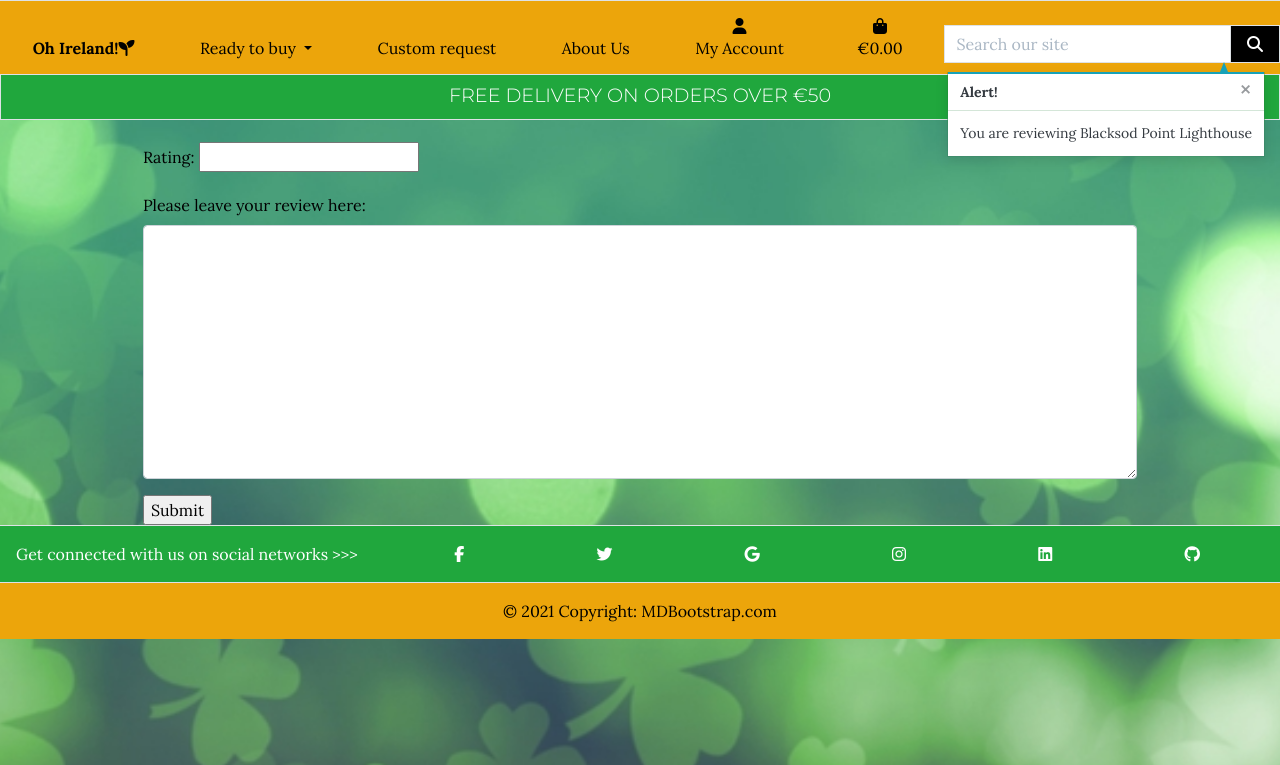
After one commit to olga-od-ua/hello_ireland, a Django app: page /products/1/add_review/ in a window 1280 px wide. The commit adds this page. Shown: the top 765 px of the page. Run offline with Django 3.2, Linux system fonts and the light colour scheme; data comes from the database, SQL or seed files in the repository; some libraries are stand-ins or nearby versions.

Commit message:
Add product review functionality using a form

```diff
--- a/hello_ireland/settings.py
+++ b/hello_ireland/settings.py
@@ -26,8 +26,8 @@ BASE_DIR = Path(__file__).resolve().parent.parent
 SECRET_KEY = os.environ.get('SECRET_KEY', '')
 
 # SECURITY WARNING: don't run with debug turned on in production!
-DEBUG = 'DEVELOPMENT' in os.environ
-# DEBUG = True
+# DEBUG = 'DEVELOPMENT' in os.environ
+DEBUG = True
 
 ALLOWED_HOSTS = ['oh-hello-ireland.herokuapp.com', 'localhost']
 
--- a/products/forms.py
+++ b/products/forms.py
@@ -1,5 +1,5 @@
 from django import forms
-from .models import Product, Category
+from .models import Product, Category, ProductReview
 from .widgets import CustomClearableFileInput
 
 
@@ -19,3 +19,17 @@ class ProductForm(forms.ModelForm):
         self.fields['category'].choices = friendly_names
         for field_name, field in self.fields.items():
             field.widget.attrs['class'] = 'border-black rounded-0'
+
+
+class ProductReviewForm(forms.ModelForm):
+
+    class Meta:
+        model = ProductReview
+
+        fields = ('rating', 'review_message',)
+        widgets = {
+            'review_message': forms.Textarea(attrs={'class': 'form-control'}),
+        }
+        labels = {
+            'review_message': 'Please leave your review here:',
+        }
--- a/products/models.py
+++ b/products/models.py
@@ -20,7 +20,7 @@ class Category(models.Model):
 class Product(models.Model):
     category = models.ForeignKey('Category', null=True, blank=True, on_delete=models.SET_NULL)
     sku = models.CharField(max_length=254, null=True, blank=True)
-    name = models.CharField(max_length=254)
+    name = models.CharField(max_length=254, null=False, blank=False)
     location = models.CharField(max_length=254)
     description = models.TextField()
     has_frame_sizes = models.BooleanField(default=False, null=True, blank=True)
@@ -43,7 +43,10 @@ class Product(models.Model):
 
 class ProductReview(models.Model):
     product = models.ForeignKey(Product, related_name='reviews', on_delete=models.CASCADE)
-    user = models.ForeignKey(User, related_name='reviews', on_delete=models.CASCADE)
-    rating = models.IntegerField()
-    review_text = models.TextField(blank=True, null=True)
+    user_name = models.ForeignKey(User, related_name='reviews', on_delete=models.CASCADE)
+    rating = models.DecimalField(max_digits=6, decimal_places=2, null=True, blank=True)
+    review_message = models.TextField(blank=True, null=True)
     date_added = models.DateTimeField(auto_now_add=True)
+
+    def __str__(self):
+        return '%s - %s' % (self.product.name, self.user_name)
--- /dev/null
+++ b/products/templates/products/add_review.html
@@ -0,0 +1,17 @@
+{% extends 'base.html' %}
+
+{% block content %}
+<h2>Add a Review</h2>
+<br>
+<br>
+<br>
+<br>
+<div class="container m-7">
+    <form action="" method="post">
+        {% csrf_token %}
+        {{ form.as_p }}
+        <input type="submit" name="submit">
+    </form>
+</div>
+
+{% endblock %}
--- a/products/urls.py
+++ b/products/urls.py
@@ -7,5 +7,5 @@ urlpatterns = [
     path('add/', views.add_product, name='add_product'),
     path('edit/<int:product_id>/', views.edit_product, name='edit_product'),
     path('delete/<int:product_id>/', views.delete_product, name='delete_product'),
-    # path('delete/<int:review_id>/', views.delete_review, name='delete_review'),
+    path('<int:product_id>/add_review/', views.add_review, name='add_review'),
 ]
--- a/products/views.py
+++ b/products/views.py
@@ -3,9 +3,11 @@ from django.contrib import messages
 from django.contrib.auth.decorators import login_required
 from django.db.models import Q
 from django.db.models.functions import Lower
+from datetime import datetime
+from django.contrib.auth.models import User
 
 from .models import Product, Category, ProductReview
-from .forms import ProductForm
+from .forms import ProductForm, ProductReviewForm
 
 
 # Create your views here.
@@ -64,13 +66,13 @@ def product_details(request, product_id):
 
     product = get_object_or_404(Product, pk=product_id)
 
-    if request.method == 'POST' and request.user.is_authenticated:
-        rating = request.POST.get('rating', 5)
-        review_text = request.POST.get('review_text', '')
+    # if request.method == 'POST' and request.user.is_authenticated:
+    #     rating = request.POST.get('rating', 5)
+    #     review_text = request.POST.get('review_text', '')
 
-        review = ProductReview.objects.create(product=product, user=request.user, rating=rating, review_text=review_text)
+    #     review = ProductReview.objects.create(product=product, user=request.user, rating=rating, # review_text=review_text)
 
-        return redirect(reverse('product_details', args=[product.id]))
+    #    return redirect(reverse('product_details', args=[product.id]))
 
     context = {
         'product': product,
@@ -79,19 +81,31 @@ def product_details(request, product_id):
     return render(request, 'products/product_details.html', context)
 
 
-#@login_required
-#def delete_review(request):
-#    """ A view to show individual product details """
-#
-#    if not request.user == review.user:
-#        messages.error(request, 'You are not authorised to perform this action.')
-#        return redirect(reverse('home'))
-#
-#    product_review = get_object_or_404(ProductReview)
-#    product_review.delete()
-#    messages.success(request, 'Your review was deleted!')
-#
-#    return render(request, 'products/product_details.html')
+def add_review(request, product_id):
+    product = get_object_or_404(Product, pk=product_id)
+    if request.method == "POST":
+        form = ProductReviewForm(request.POST)
+
+        if form.is_valid():
+            form = ProductReviewForm(request.POST)
+            review = form.save(commit=False)
+            review.user_name = request.user
+            review.product = product
+            review.save()
+            messages.success(request, f'Review successfully submitted for {product.name}')
+            return redirect(reverse('product_details', args=[product.id]))
+        else:
+            messages.error(request, 'Ensure the form is valid.')
+    else:
+        form = ProductReviewForm()
+        messages.info(request, f'You are reviewing {product.name}')
+
+    template = 'products/add_review.html'
+    context = {
+        'form': form,
+    }
+
+    return render(request, template, context)
 
 
 @login_required
--- a/templates/base.html
+++ b/templates/base.html
@@ -5,7 +5,7 @@
     <head>
 
         {% block meta %}
-        <meta http-equiv="X-UA-Compatible" content="ie=edge"> <!-- to allow Internet Explorer compatibility -->
+        <meta http-equiv="X-UA-Compatible" content="ie=edge">  <!--to allow Internet Explorer compatibility -->
         <meta charset="utf-8">
         <meta name="viewport" content="width=device-width, initial-scale=1, shrink-to-fit=no">
         {% endblock %}
```
Also changed, not shown: products/templates/products/product_details.html (+29 -2 lines), products/migrations/0006_auto_20211216_1642.py (added), products/migrations/0007_alter_productreview_rating.py (added), products/migrations/0008_alter_productreview_rating.py (added), products/migrations/0009_alter_productreview_rating.py (added).
